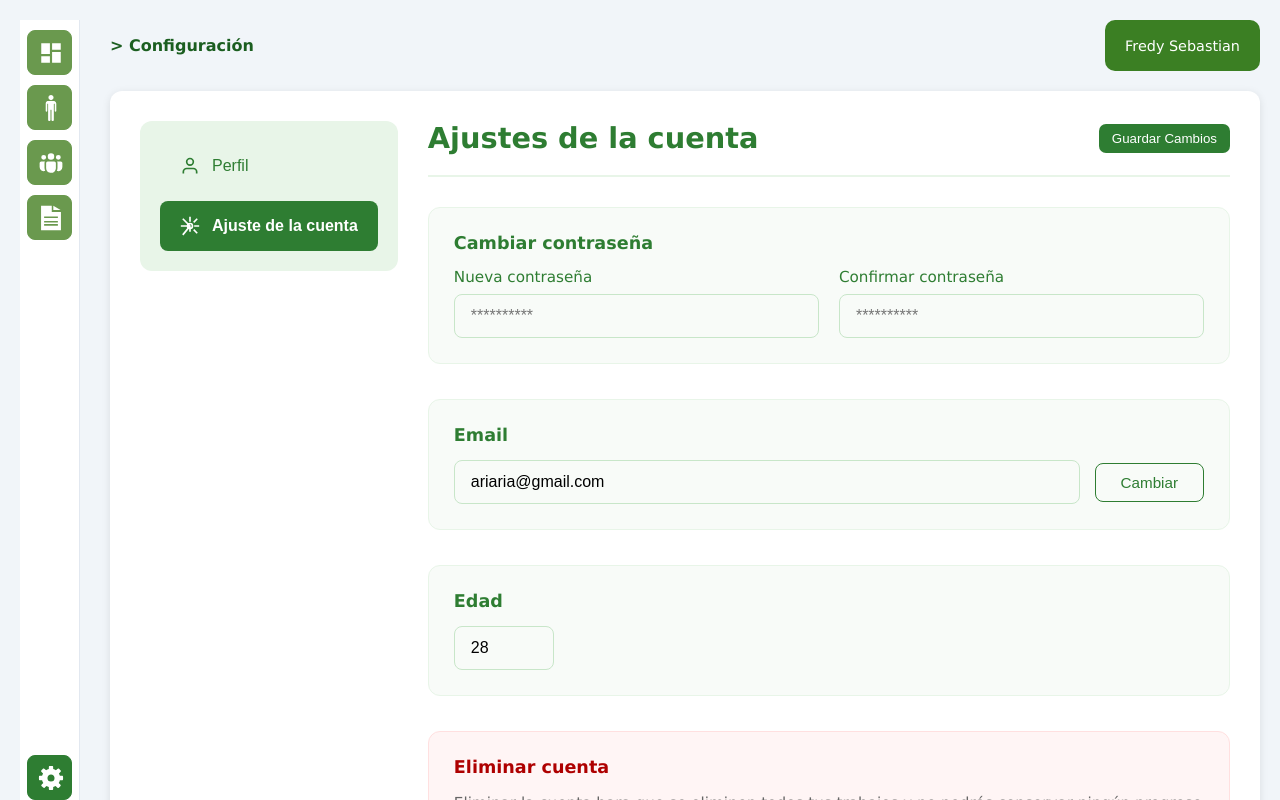
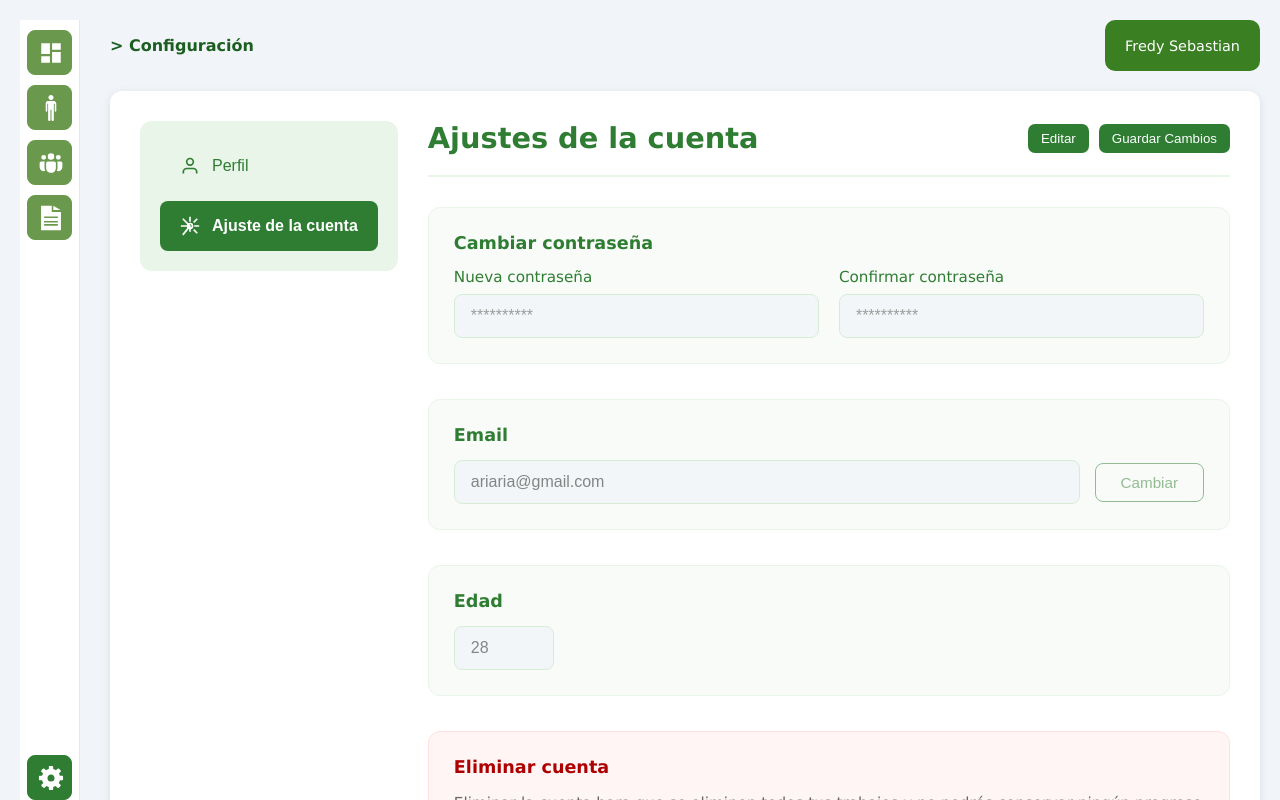
Before and after one commit to jacalvoag/Sylvara, an Angular app: page /configuration in a window 1280 px wide. Both pictures are taken after a click on the button "Ajuste de la cuenta". Shown: the top 800 px of the page. Built offline with nearby package versions, Linux system fonts and the light colour scheme.

Commit message:
boton de editar en configuracion listo

```diff
--- a/src/app/features/configuration/configuration.component.css
+++ b/src/app/features/configuration/configuration.component.css
@@ -180,6 +180,12 @@
   background-color: white;
 }
 
+.form-input:disabled {
+  background-color: #F1F5F9;
+  cursor: not-allowed;
+  opacity: 0.7;
+}
+
 /* Ajustes de cuenta */
 .account-form {
   display: flex;
@@ -249,6 +255,16 @@
 .button-change:hover {
   background-color: #2E7D32;
   color: white;
+}
+
+.button-change:disabled {
+  opacity: 0.5;
+  cursor: not-allowed;
+}
+
+.button-change:disabled:hover {
+  background-color: transparent !important;
+  color: #2E7D32 !important;
 }
 
 .danger-text {
--- a/src/app/features/configuration/configuration.component.html
+++ b/src/app/features/configuration/configuration.component.html
@@ -41,9 +41,19 @@
         @if (activeSection() === 'perfil') {
           <div class="content-header">
             <h2 class="content-title">Perfil</h2>
-            <button class="button-modal-action button-modal-action--elverde" (click)="onSaveChanges()">
-              Guardar Cambios
-            </button>
+            <div style="display: flex; gap: 10px;">
+              <button
+                class="button-modal-action button-modal-action--elverde"
+                (click)="toggleEditMode()">
+                {{ isEditMode() ? 'Cancelar' : 'Editar' }}
+              </button>
+              <button
+                class="button-modal-action button-modal-action--elverde"
+                (click)="onSaveChanges()"
+                [disabled]="!isEditMode()">
+                Guardar Cambios
+              </button>
+            </div>
           </div>
 
           <div class="profile-section">
@@ -56,10 +66,16 @@
                 </svg>
               </div>
               <div class="photo-actions">
-                <button class="button-modal-action button-modal-action--elverde" (click)="onChangePhoto()">
+                <button
+                  class="button-modal-action button-modal-action--elverde"
+                  (click)="onChangePhoto()"
+                  [disabled]="!isEditMode()">
                   Cambiar foto
                 </button>
-                <button class="button-modal-action button-modal-action--red" (click)="onDeletePhoto()">
+                <button
+                  class="button-modal-action button-modal-action--red"
+                  (click)="onDeletePhoto()"
+                  [disabled]="!isEditMode()">
                   Eliminar foto
                 </button>
               </div>
@@ -118,9 +134,19 @@
         @if (activeSection() === 'ajuste') {
           <div class="content-header">
             <h2 class="content-title">Ajustes de la cuenta</h2>
-            <button class="button-modal-action button-modal-action--elverde" (click)="onSaveAccountSettings()">
-              Guardar Cambios
-            </button>
+            <div style="display: flex; gap: 10px;">
+              <button
+                class="button-modal-action button-modal-action--elverde"
+                (click)="toggleEditMode()">
+                {{ isEditMode() ? 'Cancelar' : 'Editar' }}
+              </button>
+              <button
+                class="button-modal-action button-modal-action--elverde"
+                (click)="onSaveAccountSettings()"
+                [disabled]="!isEditMode()">
+                Guardar Cambios
+              </button>
+            </div>
           </div>
 
           <form [formGroup]="accountForm" class="account-form">
@@ -162,7 +188,8 @@
                 <button
                   type="button"
                   class="button-change"
-                  (click)="onChangeEmail()">
+                  (click)="onChangeEmail()"
+                  [disabled]="!isEditMode()">
                   Cambiar
                 </button>
               </div>
--- a/src/app/features/configuration/configuration.component.ts
+++ b/src/app/features/configuration/configuration.component.ts
@@ -16,6 +16,7 @@ export class ConfigurationModule implements OnInit {
   showSuccessMessage = signal(false);
   loading = signal(true);
   showDeleteModal = signal(false);
+  isEditMode = signal(false);
   profileForm: FormGroup;
   accountForm: FormGroup;
 
@@ -38,6 +39,7 @@ export class ConfigurationModule implements OnInit {
 
   ngOnInit(): void {
     this.loadUserProfile();
+    this.disableAllForms();
   }
 
   loadUserProfile(): void {
@@ -67,6 +69,27 @@ export class ConfigurationModule implements OnInit {
 
   setActiveSection(section: 'perfil' | 'ajuste'): void {
     this.activeSection.set(section);
+    this.isEditMode.set(false);
+    this.disableAllForms();
+  }
+
+  toggleEditMode(): void {
+    this.isEditMode.set(!this.isEditMode());
+    if (this.isEditMode()) {
+      this.enableAllForms();
+    } else {
+      this.disableAllForms();
+    }
+  }
+
+  disableAllForms(): void {
+    this.profileForm.disable();
+    this.accountForm.disable();
+  }
+
+  enableAllForms(): void {
+    this.profileForm.enable();
+    this.accountForm.enable();
   }
 
   onSaveChanges(): void {
@@ -81,6 +104,8 @@ export class ConfigurationModule implements OnInit {
           console.log('Cambios guardados:', user);
           this.showSuccessMessage.set(true);
           setTimeout(() => this.showSuccessMessage.set(false), 3000);
+          this.isEditMode.set(false);
+          this.disableAllForms();
         },
         error: (err) => {
           console.error('Error guardando cambios', err);
@@ -138,6 +163,8 @@ export class ConfigurationModule implements OnInit {
           console.log('Configuración guardada');
           this.showSuccessMessage.set(true);
           setTimeout(() => this.showSuccessMessage.set(false), 3000);
+          this.isEditMode.set(false);
+          this.disableAllForms();
         },
         error: (err) => {
           console.error('Error guardando configuración', err);
```
